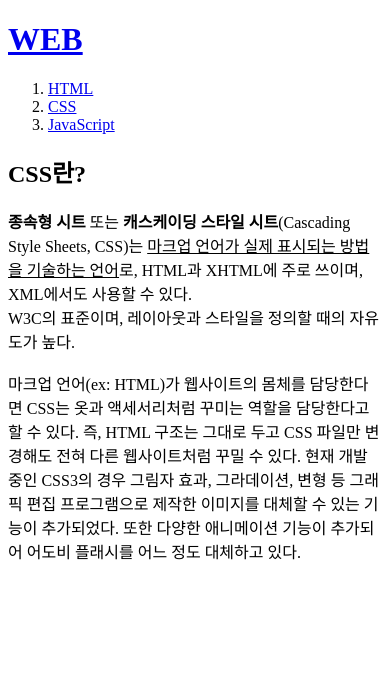
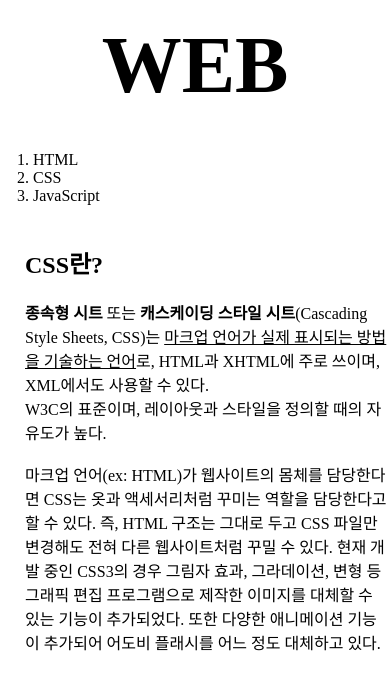
Before and after one commit to dada38/web1, a plain HTML site: page 2.html in a window 390 px wide. Drawn offline with Linux system fonts and the light colour scheme; a script that the page names is missing.

Commit message:
Add files via upload

```diff
--- a/2.html
+++ b/2.html
@@ -3,6 +3,49 @@
 <head>
   <title>WEB1 - CSS</title>
   <meta charset="utf-8">
+  <style>
+    body{
+    margin:0;
+    }
+    a {
+      color:black;
+      text-decoration: none;
+    }
+    h1 {
+      font-size:80px;
+      text-align:center;
+      border-bottom:1px solid gray;
+      margin:0;
+      padding:20px;
+    }
+    ol{
+      border-right:1px solid gray;
+      width:100px;
+      margin:0;
+      padding:20px;
+    }
+    #grid{
+      display: grid;
+      grid-template-columns: 150px 1fr;
+    }
+    #grid ol{
+      padding-left:33px;
+    }
+    #grid #article{
+      padding-left:25px;
+    }
+    @media(max-width:800px){
+      #grid{
+        display: block;
+      }
+      ol{
+        border-right:none;
+      }
+      h1 {
+        border-bottom:none;
+      }
+    }
+  </style>
   <!-- Global site tag (gtag.js) - Google Analytics -->
 <script async src="https://www.googletagmanager.com/gtag/js?id=G-15CRKFF1F1"></script>
 <script>
@@ -15,11 +58,13 @@
 </head>
 <body>
   <h1><a href="index.html">WEB</a></h1>
+  <div id="grid">
     <ol>
       <li><a href="1.html">HTML</a></li>
-    <li><a href="2.html">CSS</a></li>
+      <li><a href="2.html" id="active">CSS</a></li>
       <li><a href="3.html">JavaScript</a></li>
     </ol>
+    <div id="article">
       <h2>CSS란?</h2>
       <p>
         <strong>종속형 시트</strong> 또는 <strong>캐스케이딩 스타일 시트</strong>(Cascading Style Sheets, CSS)는 <u>마크업 언어가 실제 표시되는 방법을 기술하는 언어</u>로, HTML과 XHTML에 주로 쓰이며, XML에서도 사용할 수 있다. <br>W3C의 표준이며, 레이아웃과 스타일을 정의할 때의 자유도가 높다.
@@ -27,28 +72,8 @@
         <br><br>마크업 언어(ex: HTML)가 웹사이트의 몸체를 담당한다면 CSS는 옷과 액세서리처럼 꾸미는 역할을 담당한다고 할 수 있다. 즉, HTML 구조는 그대로 두고 CSS 파일만 변경해도 전혀 다른 웹사이트처럼 꾸밀 수 있다.
 
         현재 개발 중인 CSS3의 경우 그림자 효과, 그라데이션, 변형 등 그래픽 편집 프로그램으로 제작한 이미지를 대체할 수 있는 기능이 추가되었다. 또한 다양한 애니메이션 기능이 추가되어 어도비 플래시를 어느 정도 대체하고 있다.
-  </P>
-  <p style="margin-top:150px;">
-  <p>
-    <div id="disqus_thread"></div>
-<script>
-    /**
-    *  RECOMMENDED CONFIGURATION VARIABLES: EDIT AND UNCOMMENT THE SECTION BELOW TO INSERT DYNAMIC VALUES FROM YOUR PLATFORM OR CMS.
-    *  LEARN WHY DEFINING THESE VARIABLES IS IMPORTANT: https://disqus.com/admin/universalcode/#configuration-variables    */
-    /*
-    var disqus_config = function () {
-    this.page.url = PAGE_URL;  // Replace PAGE_URL with your page's canonical URL variable
-    this.page.identifier = PAGE_IDENTIFIER; // Replace PAGE_IDENTIFIER with your page's unique identifier variable
-    };
-    */
-    (function() { // DON'T EDIT BELOW THIS LINE
-    var d = document, s = d.createElement('script');
-    s.src = 'https://web1-widzpfv8vs.disqus.com/embed.js';
-    s.setAttribute('data-timestamp', +new Date());
-    (d.head || d.body).appendChild(s);
-    })();
-</script>
-<noscript>Please enable JavaScript to view the <a href="https://disqus.com/?ref_noscript">comments powered by Disqus.</a></noscript>
       </p>
+    </div>
+  </div>
 </body>
 </html>
```
Also changed, not shown: 1.html (+50 -4 lines), 3.html (+47 -0 lines), index.html (+56 -0 lines). Lines whose indentation alone changed are shown as unchanged.
